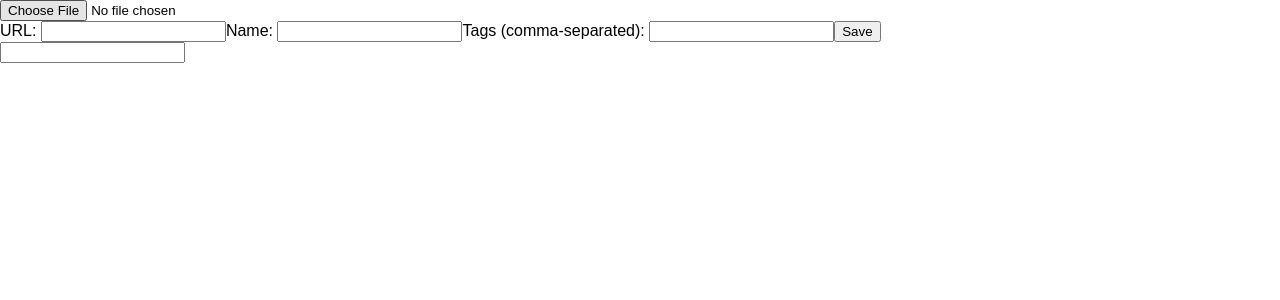
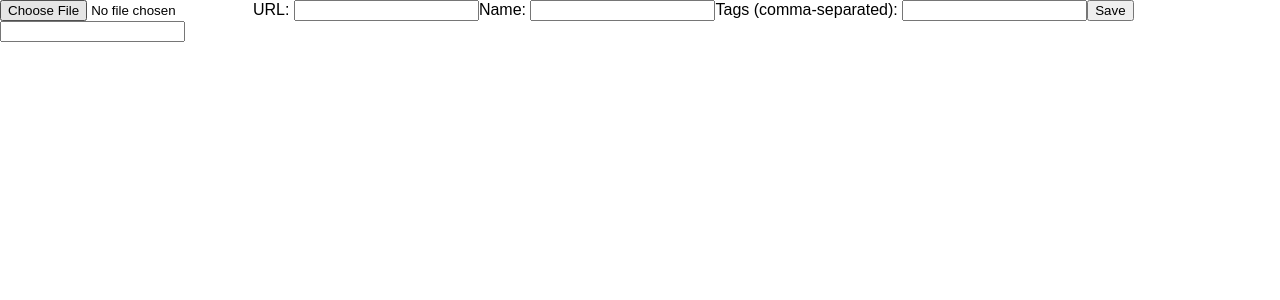
Before and after one commit to jessepinho/bookmarkables, a React (Create React App) app: page / in a window 1280 px wide. Shown: the top 300 px of the page. Built offline with nearby package versions, Linux system fonts and the light colour scheme; the HTML template or start-up script is replaced by a standard one.

Commit message:
feat: use <React.Fragment> instead of <form>

```diff
--- a/src/AddBookmarkForm.tsx
+++ b/src/AddBookmarkForm.tsx
@@ -18,12 +18,12 @@ const AddBookmarkForm = ({ onAdd }: Props) => {
   };
 
   return (
-    <form onSubmit={(event: React.FormEvent<HTMLFormElement>) => event.preventDefault()}>
+    <React.Fragment>
       <label>URL: <input type="text" name="url" ref={el => urlInput = el} /></label>
       <label>Name: <input type="text" name="name" ref={el => nameInput = el} /></label>
       <label>Tags (comma-separated): <input type="text" name="tags" ref={el => tagsInput = el} /></label>
       <input type="submit" value="Save" onClick={handleClick} />
-    </form>
+    </React.Fragment>
   );
 };
 
```
